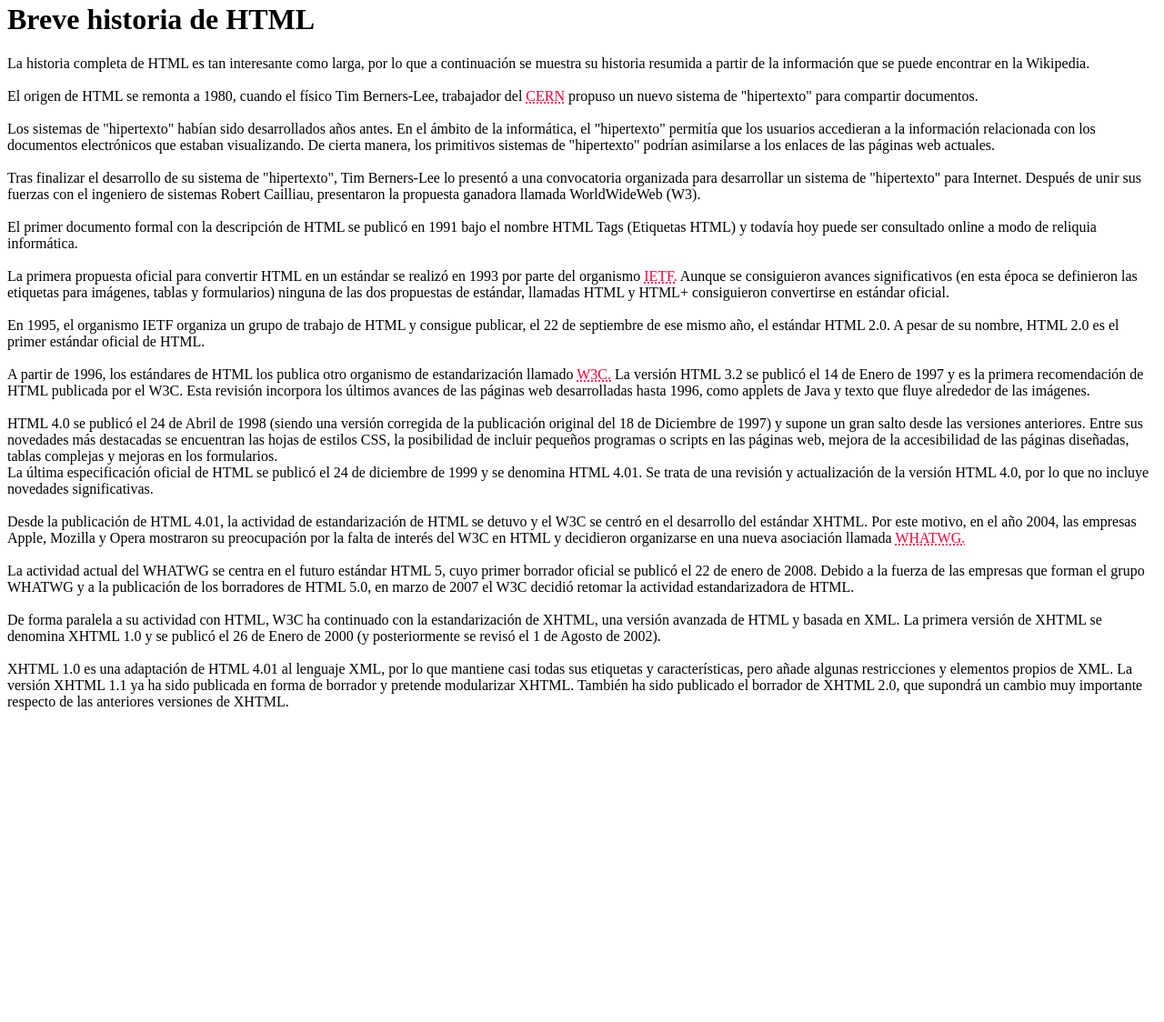
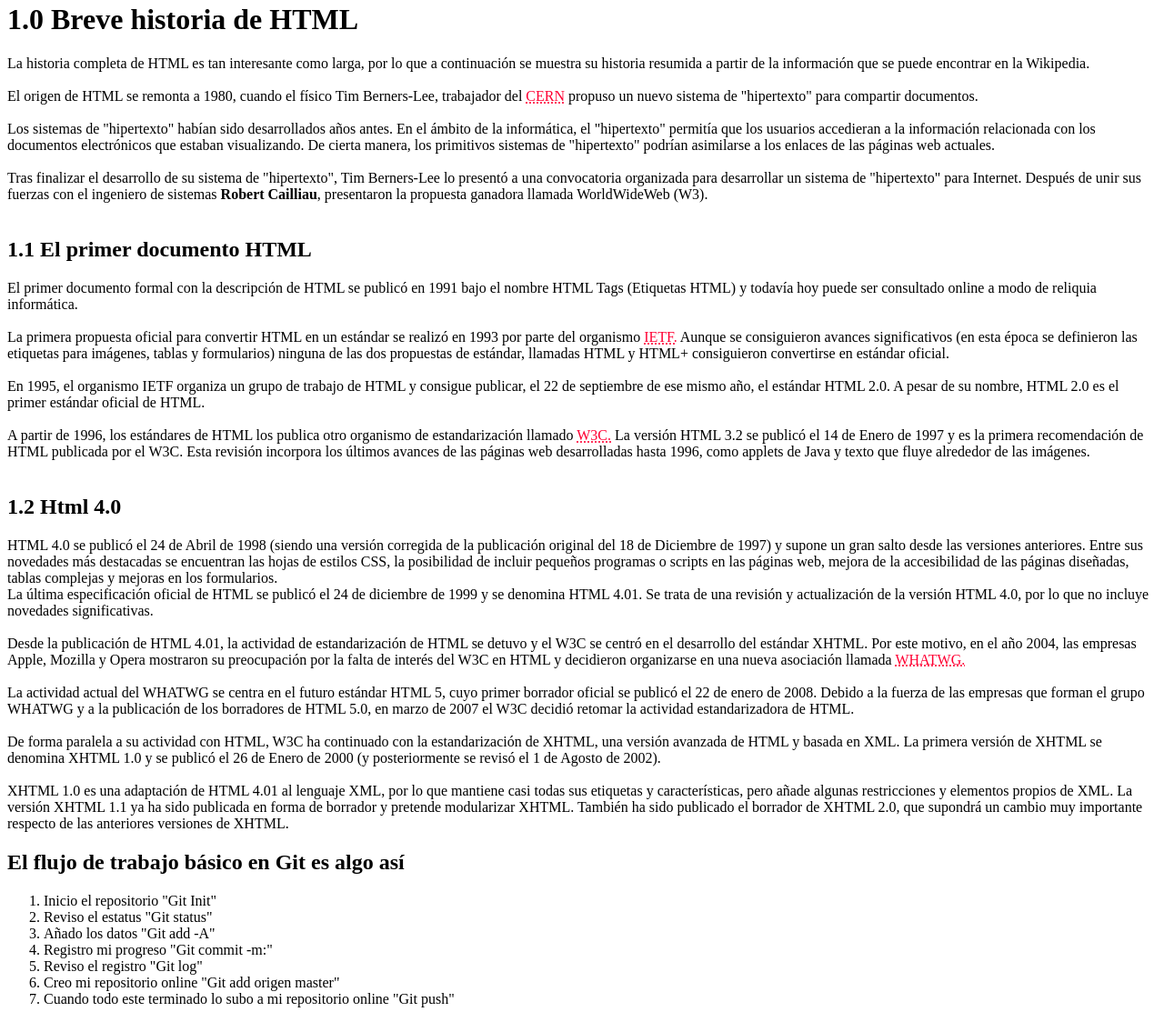
Before and after one commit to Gyro237/primerparcial, a plain HTML site: page index.html in a window 1280 px wide. Shown: the part 5-1129 px from the top of the page at 91% size. Before the commit the page ends 802 px from the top, so only its background shows below. Drawn offline with Linux system fonts and the light colour scheme.

Commit message:
Dando estructura al index

```diff
--- a/index.html
+++ b/index.html
@@ -3,7 +3,7 @@
 <title>Breve historia de HTML</title>
 </head>
 <body>
-<h1>Breve historia de HTML</h1>
+<h1>1.0 Breve historia de HTML</h1>
 
 <p>La historia completa de HTML es tan interesante como larga, por lo que a continuación se muestra su historia resumida a partir de la información que se puede encontrar en la Wikipedia.<br>
 <br>
@@ -11,8 +11,11 @@ El origen de HTML se remonta a 1980, cuando el físico Tim Berners-Lee, trabajad
 <br>
 Los sistemas de "hipertexto" habían sido desarrollados años antes. En el ámbito de la informática, el "hipertexto" permitía que los usuarios accedieran a la información relacionada con los documentos electrónicos que estaban visualizando. De cierta manera, los primitivos sistemas de "hipertexto" podrían asimilarse a los enlaces de las páginas web actuales.<br>
 <br>
-Tras finalizar el desarrollo de su sistema de "hipertexto", Tim Berners-Lee lo presentó a una convocatoria organizada para desarrollar un sistema de "hipertexto" para Internet. Después de unir sus fuerzas con el ingeniero de sistemas Robert Cailliau, presentaron la propuesta ganadora llamada WorldWideWeb (W3).<br>
+Tras finalizar el desarrollo de su sistema de "hipertexto", Tim Berners-Lee lo presentó a una convocatoria organizada para desarrollar un sistema de "hipertexto" para Internet. Después de unir sus fuerzas con el ingeniero de sistemas <strong>Robert Cailliau</strong>, presentaron la propuesta ganadora llamada WorldWideWeb (W3).<br>
 <br>
+
+<h2>1.1 El primer documento HTML</h2>
+
 El primer documento formal con la descripción de HTML se publicó en 1991 bajo el nombre HTML Tags (Etiquetas HTML) y todavía hoy puede ser consultado online a modo de reliquia informática.<br>
 <br>
 La primera propuesta oficial para convertir HTML en un estándar se realizó en 1993 por parte del organismo <font color=#FF0033><acronym title="Internet Engineering Task Force">IETF.</acronym></font> Aunque se consiguieron avances significativos (en esta época se definieron las etiquetas para imágenes, tablas y formularios) ninguna de las dos propuestas de estándar, llamadas HTML y HTML+ consiguieron convertirse en estándar oficial.<br>
@@ -21,6 +24,9 @@ En 1995, el organismo IETF organiza un grupo de trabajo de HTML y consigue publi
 <br>
 A partir de 1996, los estándares de HTML los publica otro organismo de estandarización llamado <font color=#FF0033><acronym title="World Wide Web Consortium">W3C.</acronym></font> La versión HTML 3.2 se publicó el 14 de Enero de 1997 y es la primera recomendación de HTML publicada por el W3C. Esta revisión incorpora los últimos avances de las páginas web desarrolladas hasta 1996, como applets de Java y texto que fluye alrededor de las imágenes.<br>
 <br>
+
+<h2>1.2 Html 4.0</h2>
+
 HTML 4.0 se publicó el 24 de Abril de 1998 (siendo una versión corregida de la publicación original del 18 de Diciembre de 1997) y supone un gran salto desde las versiones anteriores. Entre sus novedades más destacadas se encuentran las hojas de estilos CSS, la posibilidad de incluir pequeños programas o scripts en las páginas web, mejora de la accesibilidad de las páginas diseñadas, tablas complejas y mejoras en los formularios.
 <br>
 La última especificación oficial de HTML se publicó el 24 de diciembre de 1999 y se denomina HTML 4.01. Se trata de una revisión y actualización de la versión HTML 4.0, por lo que no incluye novedades significativas.<br>
@@ -32,5 +38,15 @@ La actividad actual del WHATWG se centra en el futuro estándar HTML 5, cuyo pri
 De forma paralela a su actividad con HTML, W3C ha continuado con la estandarización de XHTML, una versión avanzada de HTML y basada en XML. La primera versión de XHTML se denomina XHTML 1.0 y se publicó el 26 de Enero de 2000 (y posteriormente se revisó el 1 de Agosto de 2002).<br>
 <br>
 XHTML 1.0 es una adaptación de HTML 4.01 al lenguaje XML, por lo que mantiene casi todas sus etiquetas y características, pero añade algunas restricciones y elementos propios de XML. La versión XHTML 1.1 ya ha sido publicada en forma de borrador y pretende modularizar XHTML. También ha sido publicado el borrador de XHTML 2.0, que supondrá un cambio muy importante respecto de las anteriores versiones de XHTML.</P>
+
+<h2>El flujo de trabajo b&aacute;sico en Git es algo as&iacute;</h2>
+<ol><li>Inicio el repositorio "Git Init"</li>
+<li>Reviso el estatus "Git status"</li>
+<li>A&ntilde;ado los datos "Git add -A"</li>
+<li>Registro mi progreso "Git commit -m:"</li>
+<li>Reviso el registro "Git log"</li>
+<li>Creo mi repositorio online "Git add origen master"</li>
+<li>Cuando todo este terminado lo subo a mi repositorio online "Git push"</li>
+</ol>
 </body>
 </html>
```
